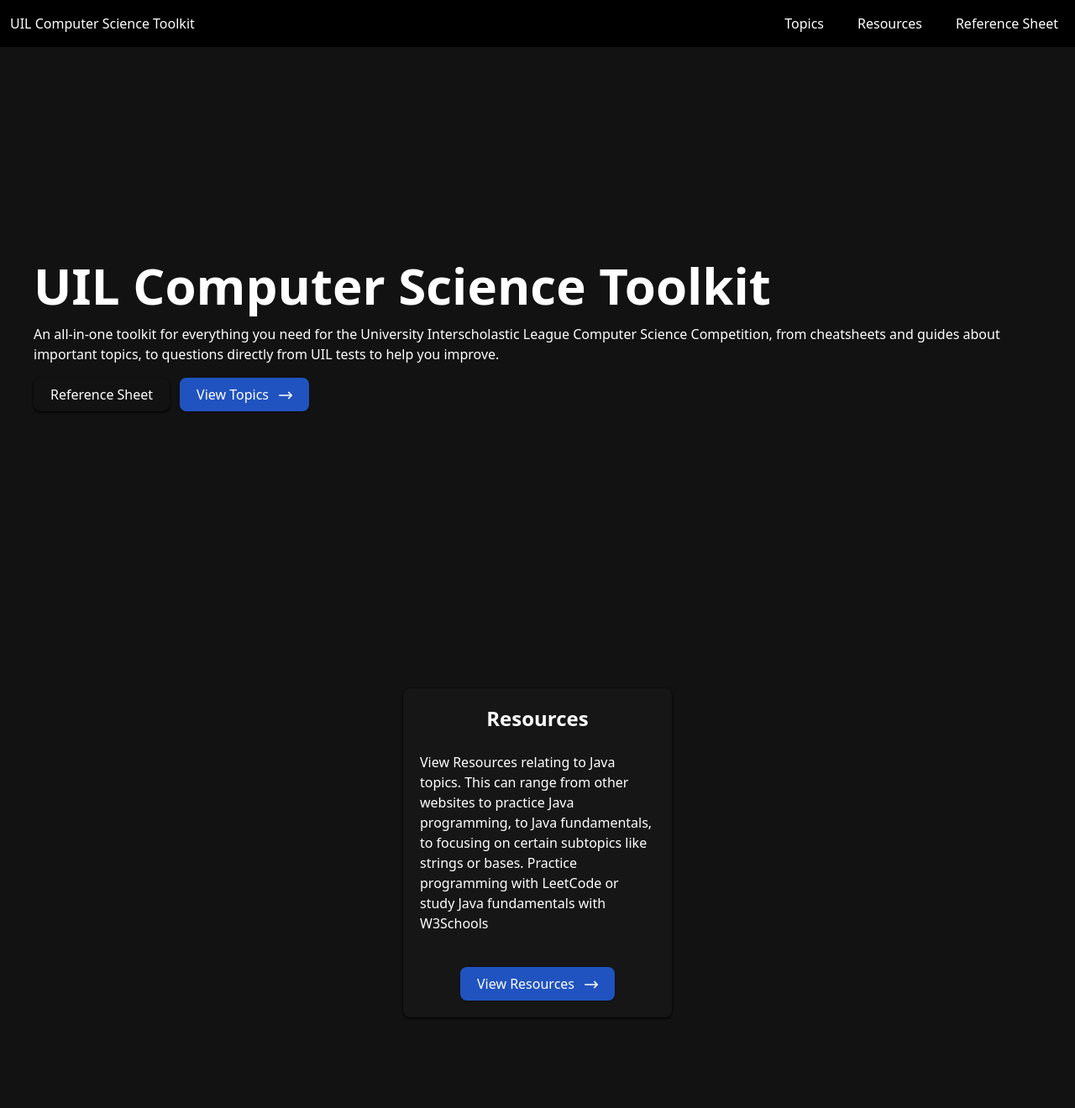
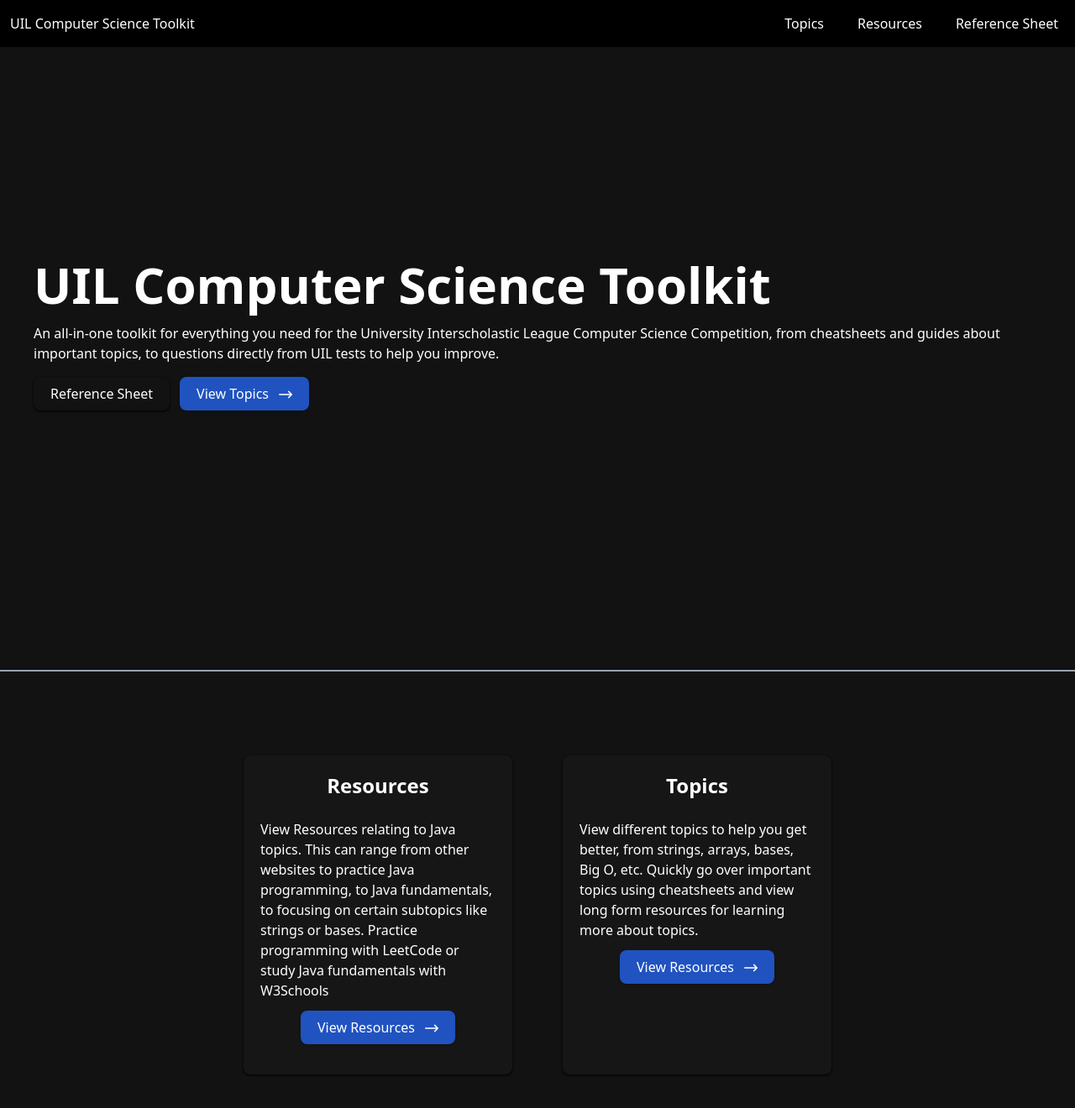
Before and after one commit to Villy-P/UIL-CS-Toolkit, a SvelteKit app: page / in a window 1280 px wide. Shown: the top 1320 px of the page at 84% size. Before the commit the page ends 1232 px from the top, so only its background shows below. Built offline with nearby package versions, Linux system fonts and the light colour scheme.

Commit message:
feat: enhance homepage layout with border and add Topics section with resources

```diff
--- a/src/routes/+page.svelte
+++ b/src/routes/+page.svelte
@@ -3,7 +3,7 @@
 	import UnderlineButton from "../components/UnderlineButton.svelte";
 </script>
 
-<div class="w-full h-screen flex items-center">
+<div class="w-full h-screen flex items-center border-b-2 border-gray-400">
     <div class="px-10 flex flex-col gap-4">
         <h1 class="text-6xl font-extrabold">UIL Computer Science Toolkit</h1>
         <p class="text-md">An all-in-one toolkit for everything you need for the University Interscholastic League Computer Science Competition, from cheatsheets and guides about important topics, to questions directly from UIL tests to help you improve.</p>
@@ -13,10 +13,15 @@
         </div>
     </div>
 </div>
-<div class="w-full flex items-center justify-center flex-wrap">
-    <div class="w-80 h-fit shadow shadow-black p-5 m-5 rounded-lg bg-[#161616] hover:bg-[#1c1c1c]">
+<div class="w-full flex items-center justify-center flex-wrap gap-5 my-20">
+    <div class="w-80 h-[380px] shadow shadow-black p-5 m-5 rounded-lg bg-[#161616] hover:bg-[#1c1c1c]">
         <h2 class="text-2xl font-bold text-center pb-6">Resources</h2>
         <p>View Resources relating to Java topics. This can range from other websites to practice Java programming, to Java fundamentals, to focusing on certain subtopics like strings or bases. Practice programming with LeetCode or study Java fundamentals with W3Schools</p>
-        <Button text="View Resources" href="/resources" arrow className="m-auto mt-10"/>
+        <Button text="View Resources" href="/resources" arrow className="m-auto mt-3"/>
+    </div>
+    <div class="w-80 h-[380px] shadow shadow-black p-5 m-5 rounded-lg bg-[#161616] hover:bg-[#1c1c1c]">
+        <h2 class="text-2xl font-bold text-center pb-6">Topics</h2>
+        <p>View different topics to help you get better, from strings, arrays, bases, Big O, etc. Quickly go over important topics using cheatsheets and view long form resources for learning more about topics.</p>
+        <Button text="View Resources" href="/resources" arrow className="m-auto mt-3"/>
     </div>
 </div>
```
